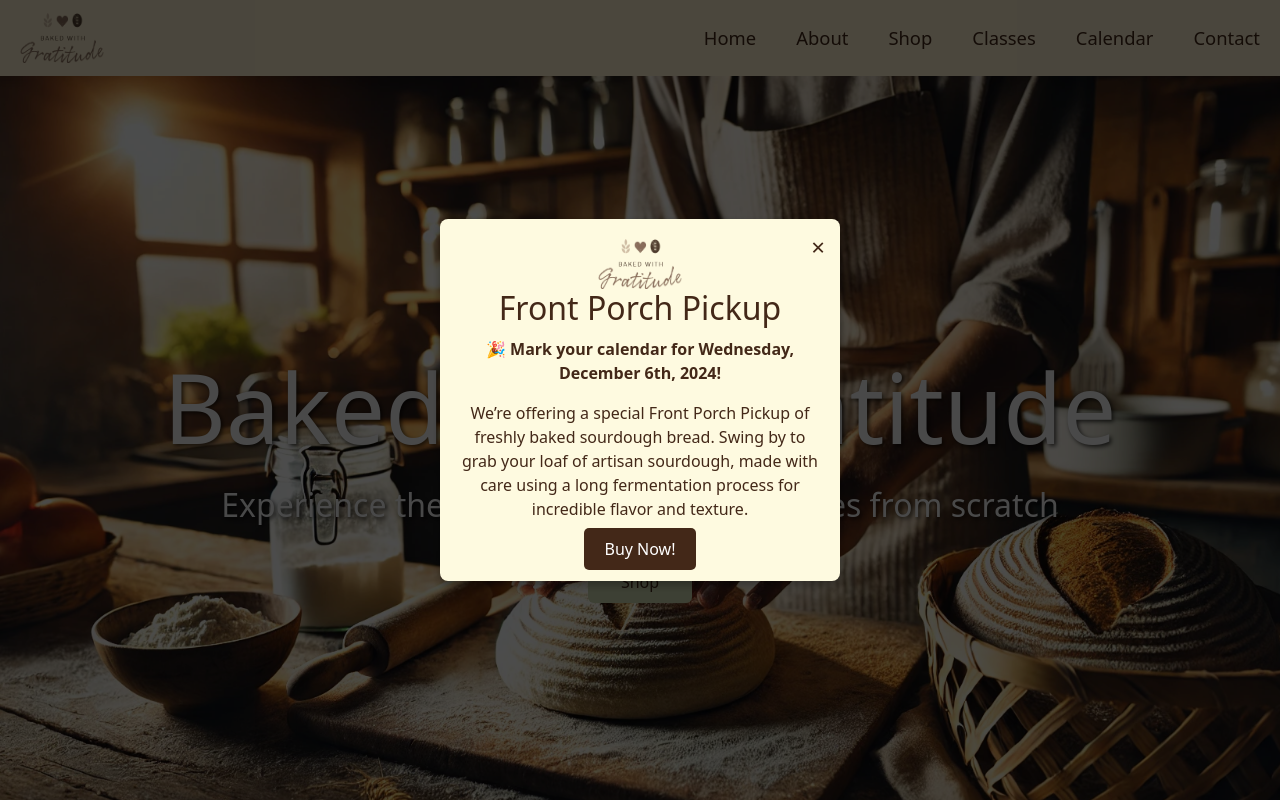
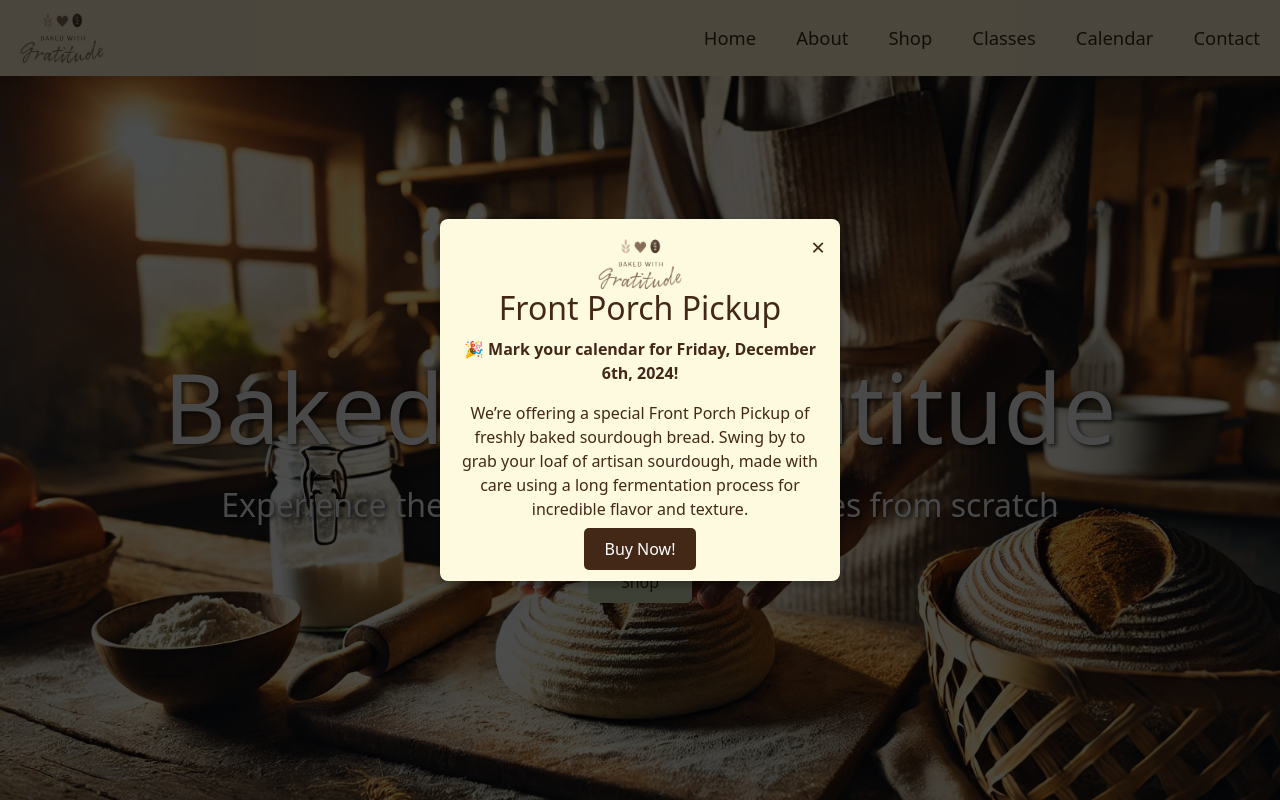
Before and after one commit to rjescobedo/baked-with-gratitude, a website: page index.html in a window 1280 px wide. Shown: the top 800 px of the page. Drawn offline with nearby package versions, Linux system fonts and the light colour scheme.

Commit message:
update date

```diff
--- a/index.html
+++ b/index.html
@@ -85,7 +85,7 @@
         <span id="closePopup" class="close-btn">&times;</span>
         <img src="./images/logo.AVIF" alt="baked with gratitude logo" width="100px" height="50px" loading="lazy">
         <h2>Front Porch Pickup</h2>
-        <p><strong>🎉 Mark your calendar for Wednesday, December 6th, 2024!</strong></p>
+        <p><strong>🎉 Mark your calendar for Friday, December 6th, 2024!</strong></p>
         <p>We’re offering a special Front Porch Pickup of freshly baked sourdough bread. Swing by to grab your loaf of artisan sourdough, made with care using a long fermentation process for incredible flavor and texture.</p>
         <a href="https://www.hotplate.com/bakedwithgratitude/e5fed86d-94de-4a59-8ad4-f8f0fa1fef70" class="popup-button" id="popupBtn" target="_blank">Buy Now!</a>
     </div>
```
